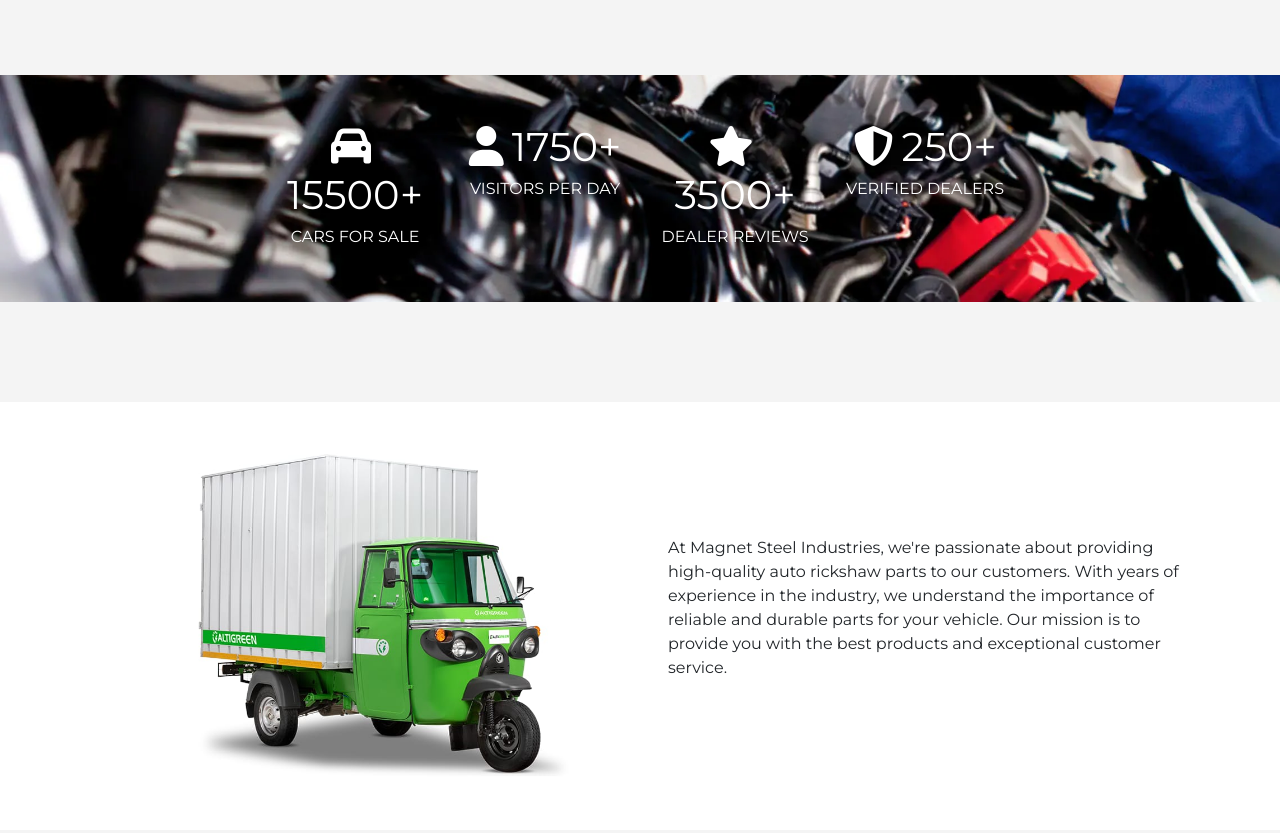
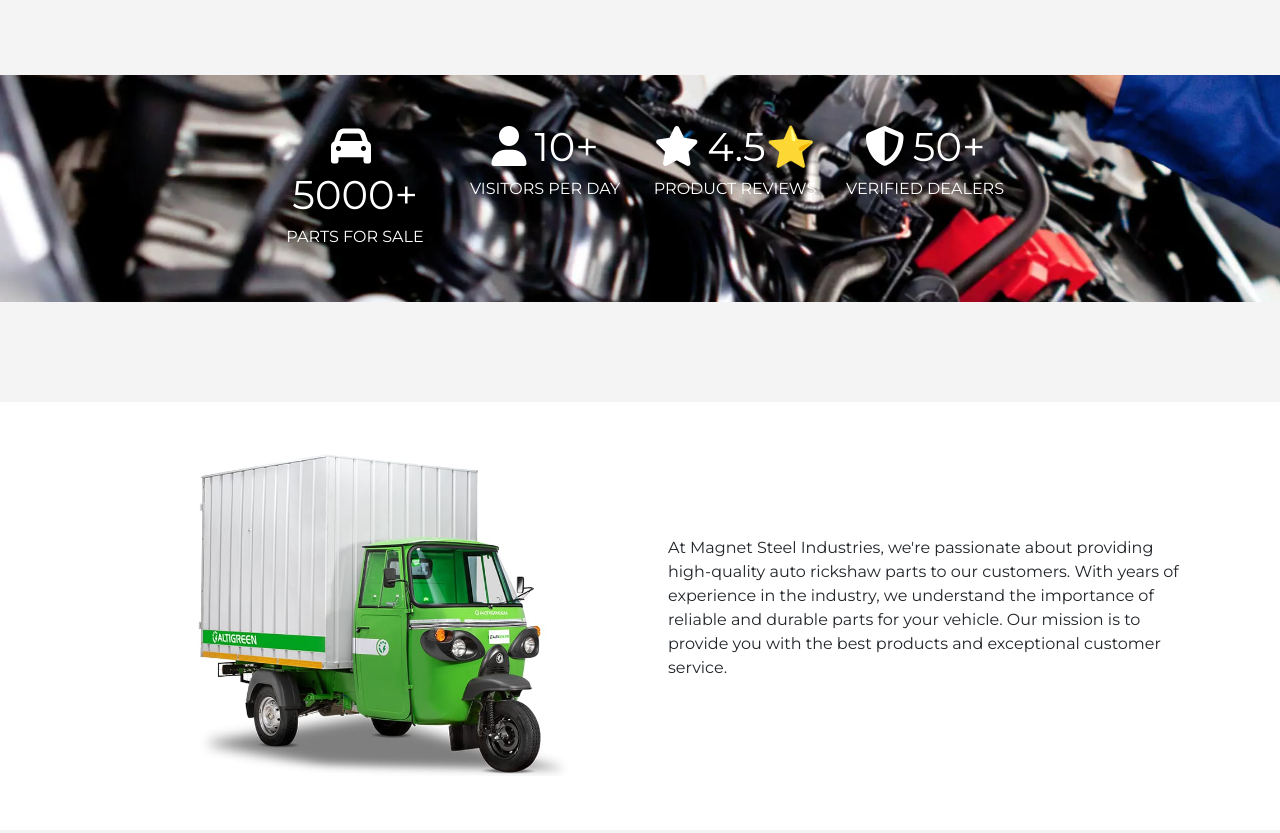
Before and after one commit to hackerbossss/magnet-, a plain HTML site: page index.html in a window 1280 px wide. Shown: the part 1740-2573 px from the top of the page. Drawn offline with nearby package versions, Linux system fonts and the light colour scheme.

Commit message:
index.html

```diff
--- a/index.html
+++ b/index.html
@@ -138,19 +138,20 @@
     <div class="container">
       <div class="row success-rate d-flex justify-content-center text-center">
         <div class="col-12 col-md-2 col-sm-2 mt-5 mb-5">
-          <h1><i class="fa-solid fa-car me-2"></i>15500+</h1>
-          <h6>CARS FOR SALE</h6>
+          <h1><i class="fa-solid fa-car me-2"></i>5000+</h1>
+          <h6>PARTS FOR SALE</h6>
         </div>
         <div class="col-12 col-md-2 col-sm-2 mt-5 mb-5">
-          <h1><i class="fa-solid fa-user me-2"></i>1750+</h1>
+          <h1><i class="fa-solid fa-user me-2"></i>10+</h1>
           <h6>VISITORS PER DAY</h6>
         </div>
         <div class="col-12 col-md-2 col-sm-2 mt-5 mb-5">
-          <h1> <i class="fa-solid fa-star me-2"></i>3500+</h1>
-          <h6>DEALER REVIEWS</h6>
+          <h1> <i class="fa-solid fa-star me-2"></i>4.5⭐
+          </h1>
+          <h6>PRODUCT REVIEWS</h6>
         </div>
         <div class="col-12 col-md-2 col-sm-2 mt-5 mb-5">
-          <h1><i class="fa-solid fa-shield-alt me-2"></i>250+</h1>
+          <h1><i class="fa-solid fa-shield-alt me-2"></i>50+</h1>
           <h6>VERIFIED DEALERS</h6>
         </div>
       </div>
@@ -285,4 +286,5 @@
     -->
 </body>
 
+
 </html>
```
